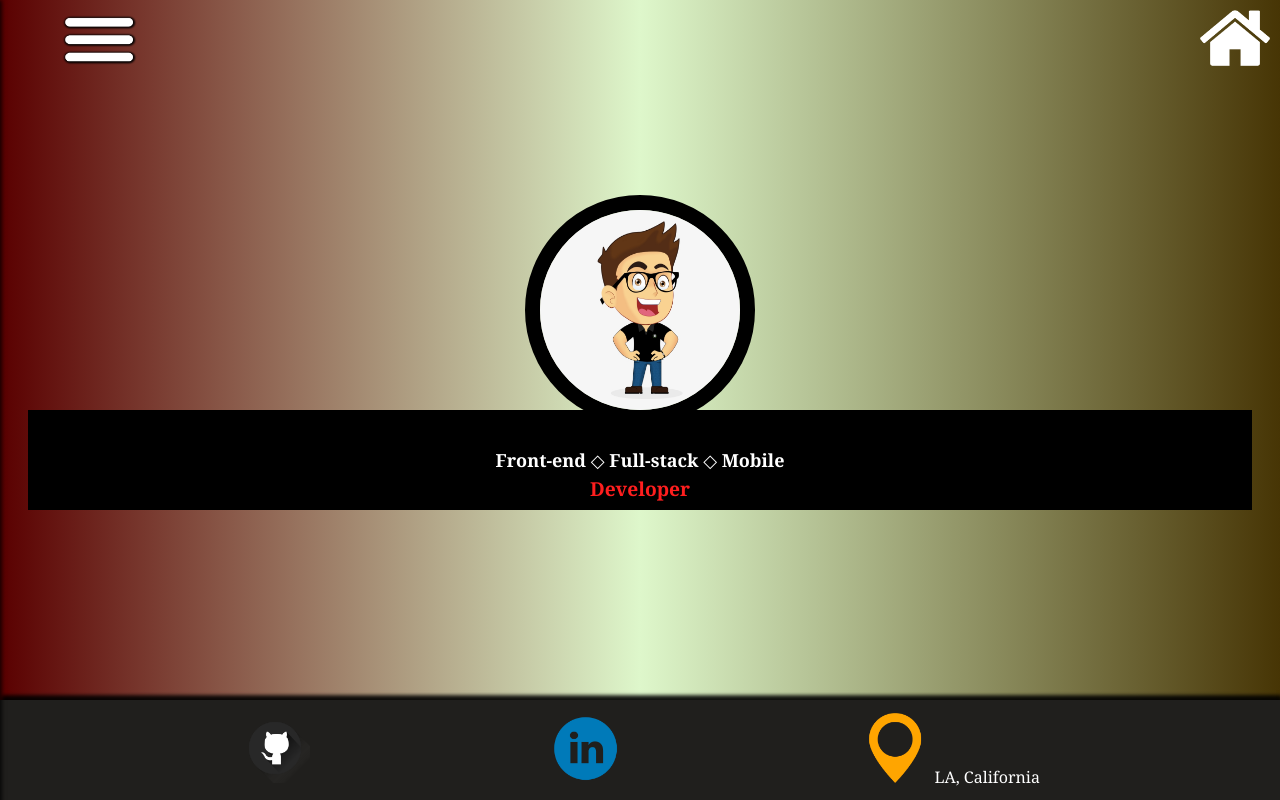
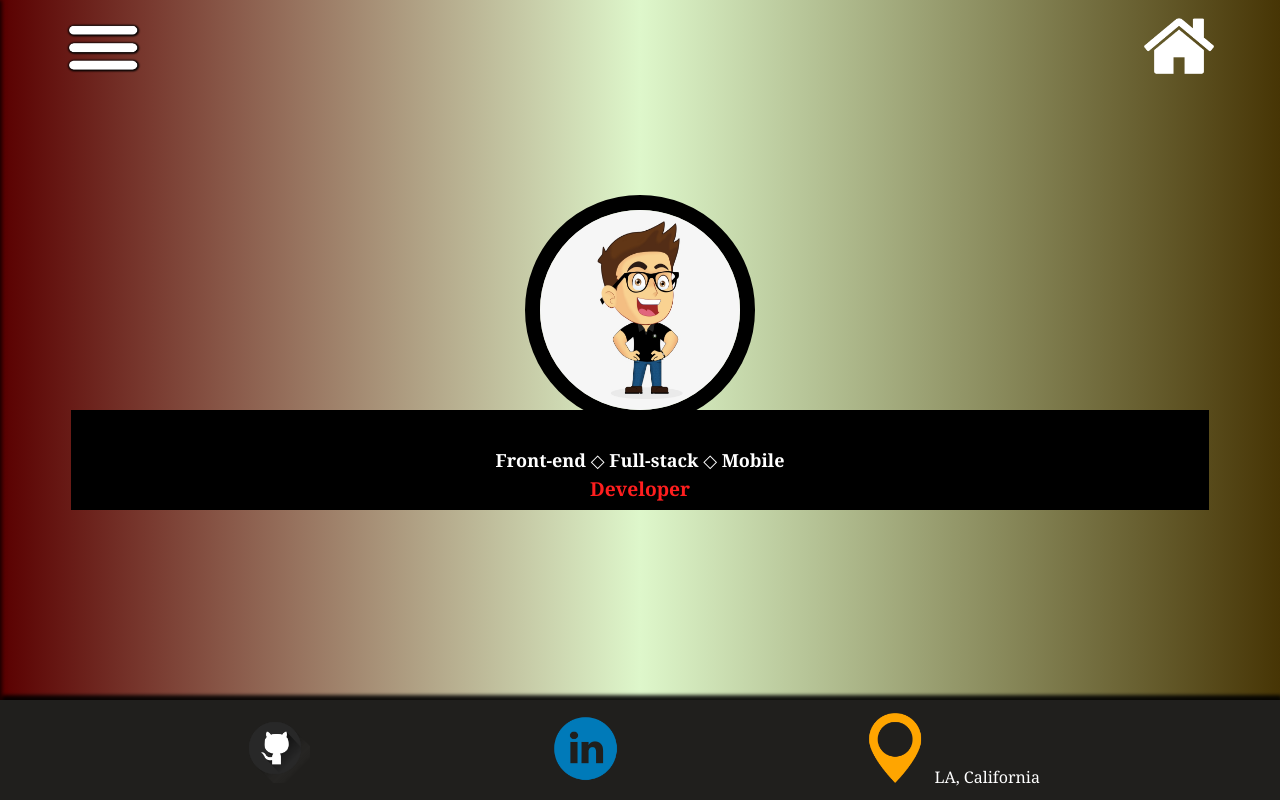
Before and after one commit to AnthonyLeoL/portfolio, a React (Create React App) app: page / in a window 1280 px wide. Built offline with nearby package versions, Linux system fonts and the light colour scheme.

Commit message:
css hates me

```diff
--- a/src/App.css
+++ b/src/App.css
@@ -3,12 +3,8 @@ html {
 }
 body {
   background: linear-gradient(0.25turn, #5a0000, #def7cb, #473505);
-  height: 100%;
-  padding-left: 20px;
-  padding-right: 20px;
 }
 .spacer {
-  padding-top: 80px;
   padding-bottom: 100px;
 }
 
--- a/src/components/NavBar.css
+++ b/src/components/NavBar.css
@@ -35,7 +35,7 @@
 
 .header {
   width: 100%;
-  position: absolute;
+  position: sticky;
   top: 0;
   left: 0;
   height: 80px;
@@ -48,12 +48,12 @@
   width: 75px;
   position: relative;
   z-index: 3;
-  padding-left: 62px;
+  padding-left: 58px;
 }
 
 .home_icon {
   margin-left: auto;
-  padding-right: 10px;
+  padding-right: 58px;
 }
 .navbar-item {
   background-color: #555350;
--- a/src/pages/Home.css
+++ b/src/pages/Home.css
@@ -20,7 +20,7 @@
   color: white;
   font-size: large;
   background-color: black;
-  width: 100%;
+  width: 90%;
   border: none;
   top: 0;
   margin-top: -15px;
@@ -29,6 +29,7 @@
   justify-content: center;
   display: flex;
   align-items: center;
+  z-index: -1;
 }
 
 .dev {
@@ -36,5 +37,4 @@
   font-size: larger;
   font-weight: 1000;
   margin-top: -35px;
-  z-index: 2;
 }
```
